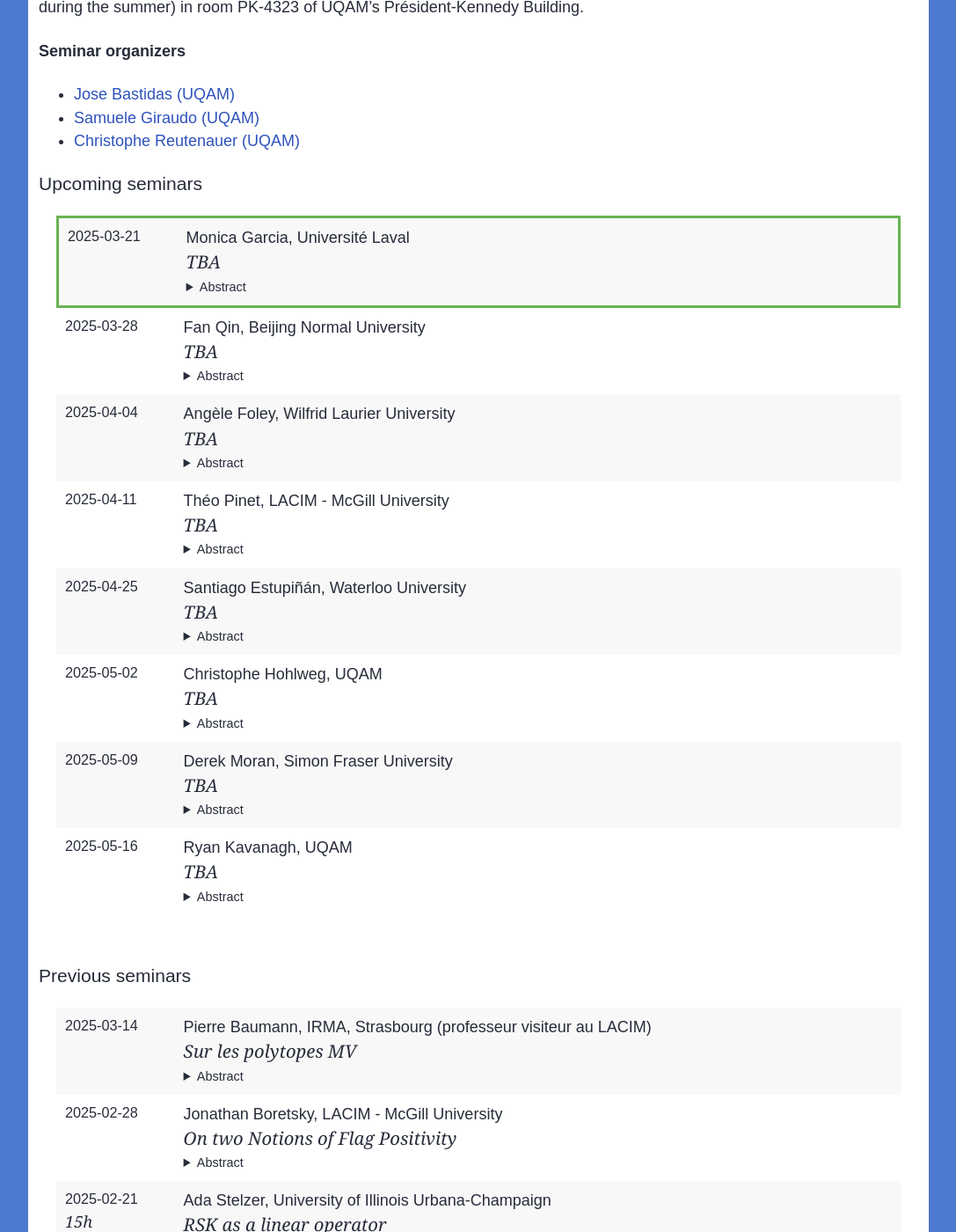
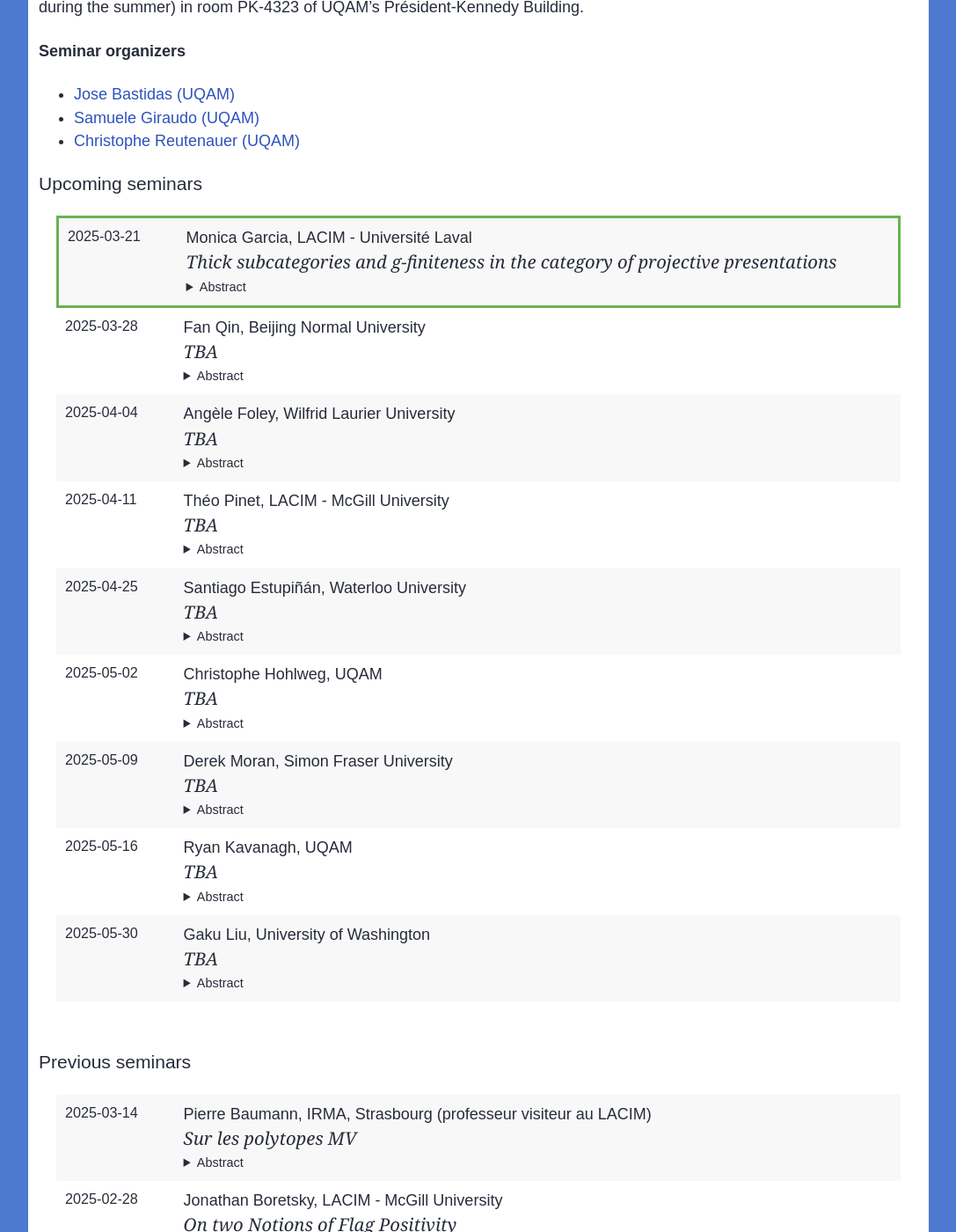
Before and after one commit to lacim-uqam/lacim-uqam.github.io, a Jekyll site: the page built from en/seminar.md, in a window 1280 px wide and 1400 px high, scrolled down 614 px. Shown: the whole window at 88% size, without its empty margins (96-1183 px from the left). Built offline with Jekyll 4.4.1, drawn with Linux system fonts in a browser that asks for light colours; formulas are drawn with MathJax 3; our own code applies the rules of GitHub Pages for plain Markdown files; some of the changed lines change nothing that is shown.

Commit message:
Update lacim-seminar.yml

```diff
--- a/_data/lacim-seminar.yml
+++ b/_data/lacim-seminar.yml
@@ -1,3 +1,11 @@
+- speaker: Gaku Liu
+  affiliation: University of Washington
+  title: >
+    TBA
+  date: 2025-05-30
+  abstract: >
+    TBA
+
 - speaker: Ryan Kavanagh
   affiliation: UQAM
   title: >
@@ -55,12 +63,33 @@
     TBA
 
 - speaker: Monica Garcia
-  affiliation: Université Laval
+  affiliation: LACIM - Université Laval
   title: >
-    TBA
+    Thick subcategories and g-finiteness in the category of projective
+    presentations
   date: 2025-03-21
   abstract: >
-    TBA
+    The category of projective presentations, or 2-term complexes, behaves in
+    many ways as a mirror of the category of finite-dimensional modules over a
+    finite-dimensional algebra. Both satisfy similar properties, however, unlike
+    the category of modules, the category of projective presentations is not
+    abelian, but rather an extriangulated category. In this talk, we reinforce
+    the relation between these two categories by establishing an analogue of the
+    Ingalls-Thomas correspondences within the category of projective
+    presentations. We will exhibit bijections between the sets of isomorphism
+    classes of 2-term silting objects, complete cotorsion pairs, and thick
+    subcategories with enough injectives of the category of projective
+    presentations. Furthermore, we will show how these correspondences mirror
+    those between the sets of isomorphism classes of support tau-tilting pairs,
+    functorially finite torsion classes, and left wide subcategories of the
+    module category.
+
+    Additionally, we introduce new equivalent conditions for an algebra to be
+    g-finite. Namely, we show that an algebra has finitely many isomorphism
+    classes of silting objects if and only if all cotorsion pairs are complete,
+    and if and only if there are finitely many thick subcategories of projective
+    presentations. We will establish that in such cases, all thick subcategories
+    have enough injectives.
 
 - speaker: Pierre Baumann
   affiliation: IRMA, Strasbourg (professeur visiteur au LACIM)
```
